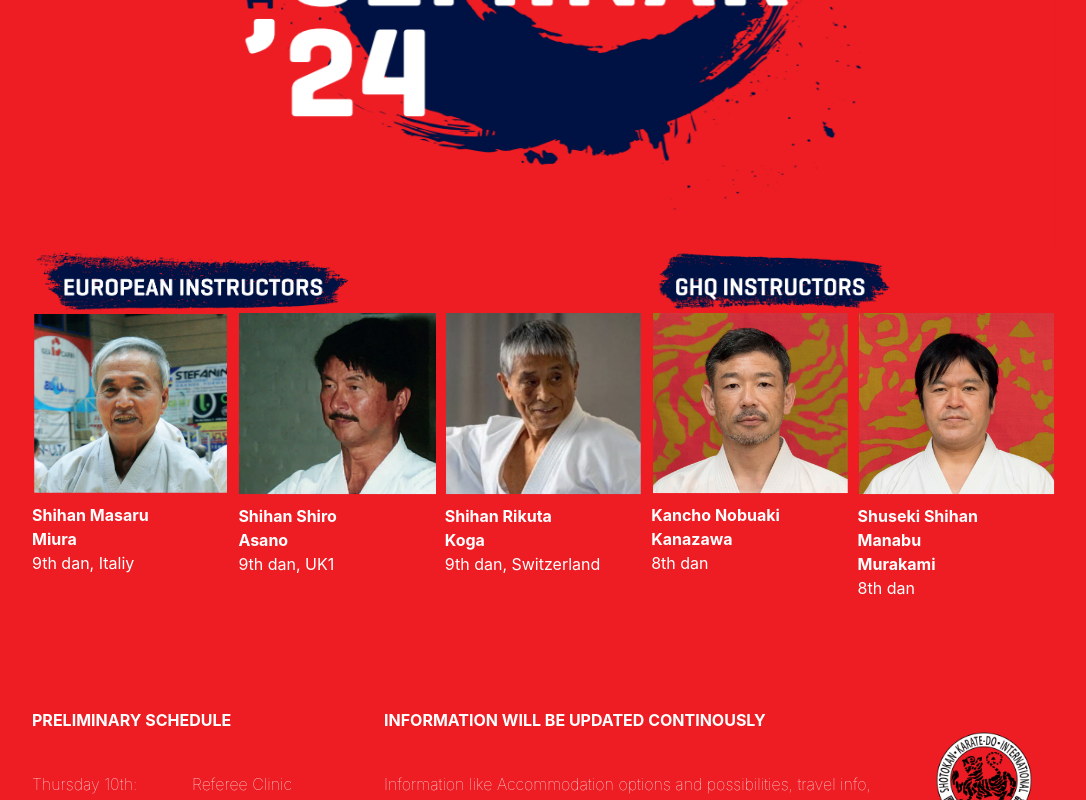
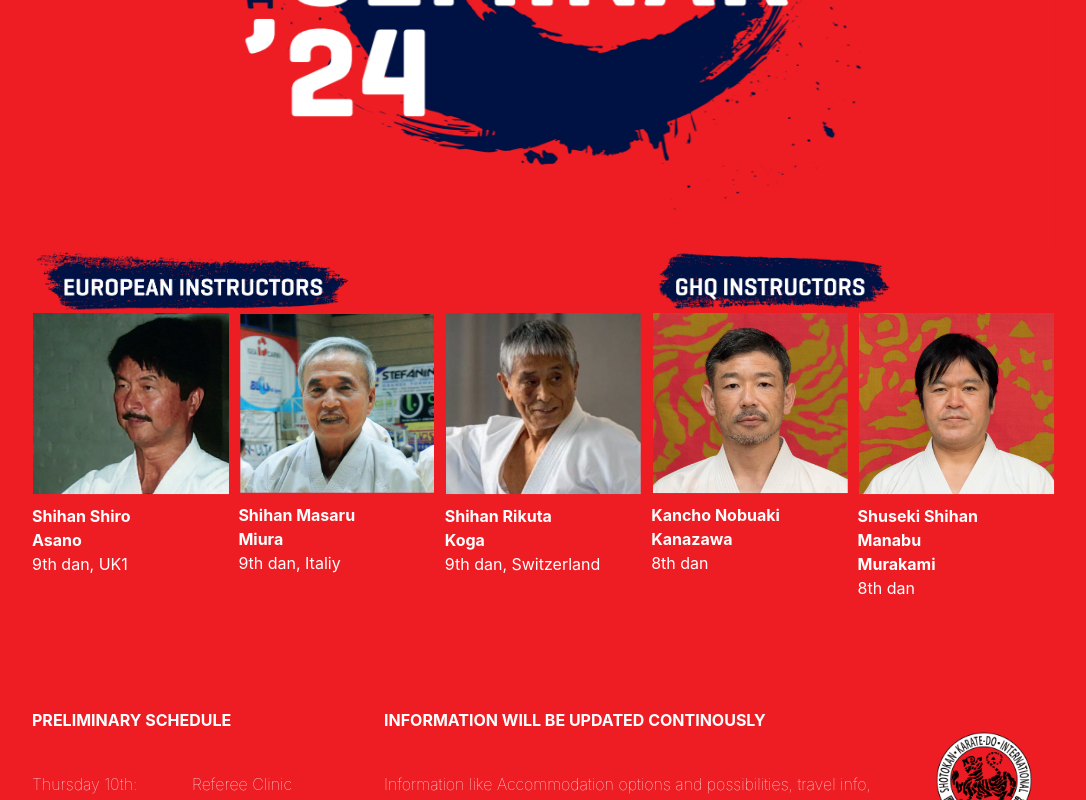
Before and after one commit to HorizonProjectRepo/skief-ts24, a React (Create React App) app: page / in a window 1280 px wide. Shown: the part 474-1274 px from the top of the page, without its empty margins (96-1182 px from the left). Built offline with nearby package versions, Linux system fonts and the light colour scheme.

Commit message:
2nd master becomes 1st

```diff
--- a/src/pages/Home.jsx
+++ b/src/pages/Home.jsx
@@ -14,16 +14,17 @@ import logo2 from "../assets/images/logo2.png";
 const Home = () => {
   const allData = [
     {
+
       id: 1,
+      img: img2,
+      name: "Shihan Shiro Asano",
+      title: "9th dan, UK1",
+    },
+    {
+      id: 2,
       img: img1,
       name: "Shihan Masaru Miura",
       title: "9th dan, Italiy",
-    },
-    {
-      id: 2,
-      img: img2,
-      name: "Shihan Shiro Asano",
-      title: "9th dan, UK1",
     },
     {
       id: 3,
```
